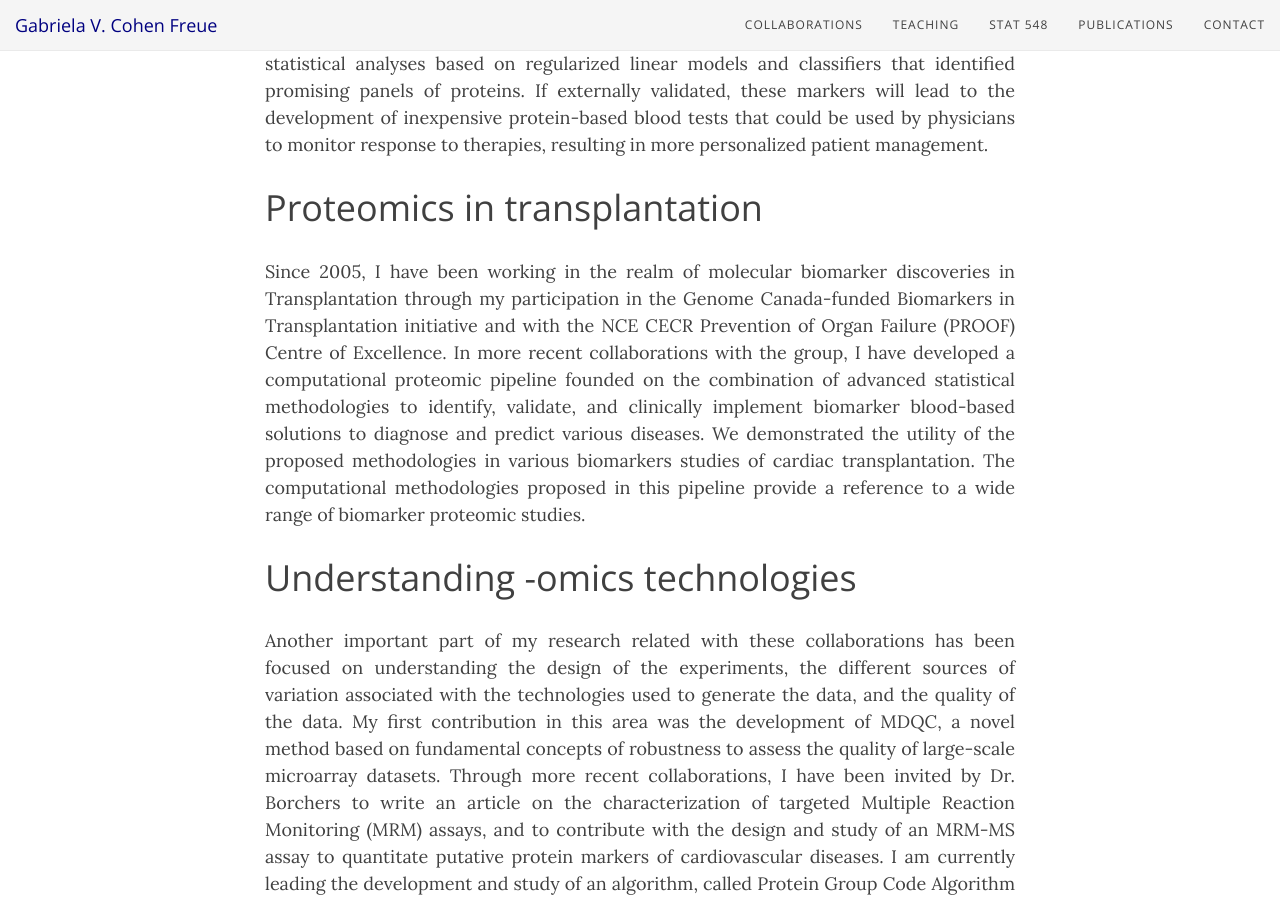
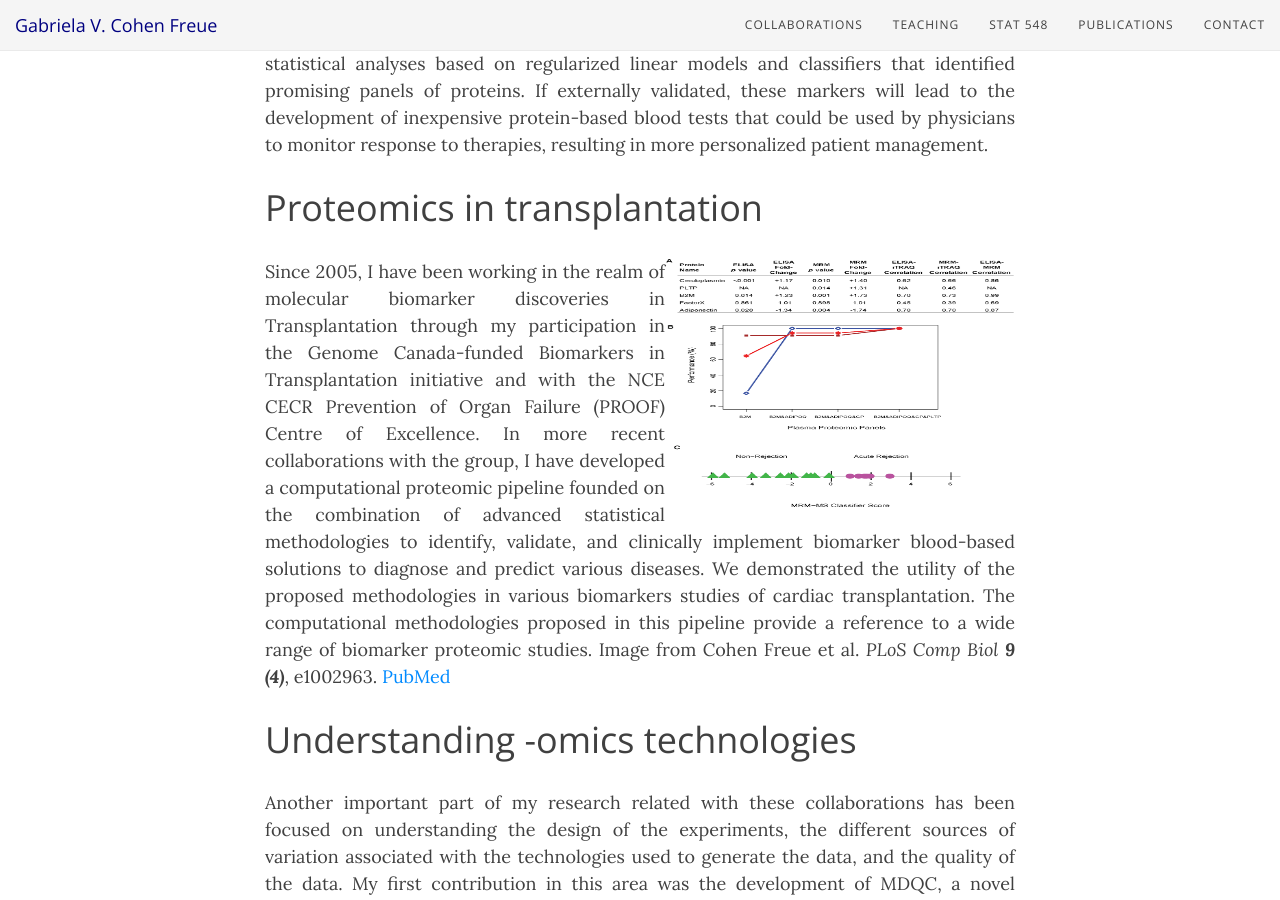
Before and after one commit to gcohenfr/gcohenfr.github.io, a Jekyll site: the page built from collab.md, in a window 1280 px wide and 900 px high, scrolled down 1504 px. Built offline with Jekyll 4.4.1, drawn with Linux system fonts in a browser that asks for light colours; nearby versions of some CDN libraries.

Commit message:
added image in collab

```diff
--- a/collab.md
+++ b/collab.md
@@ -18,7 +18,8 @@ Together with Dr. Scott Tebbutt, from iCAPTURE and PROOF Centre, we are working
 I have worked with Dr. Bruce McManus, from the NCE CECR Prevention of Organ Failure (PROOF) Centre of Excellence (UBC), and Dr. Christoph Borchers, from the Genome BC Proteomics Centre (University of Victoria), on proteomic biomarkers studies of heart failure and cardiovascular diseases (work in progress). We have conducted rigorous statistical analyses based on regularized linear models and classifiers that identified promising panels of proteins. If externally validated, these markers will lead to the development of inexpensive protein-based blood tests that could be used by physicians to monitor response to therapies, resulting in more personalized patient management.
 
 # Proteomics in transplantation
-Since 2005, I have been working in the realm of molecular biomarker discoveries in Transplantation through my participation in the Genome Canada-funded Biomarkers in Transplantation initiative and with the NCE CECR Prevention of Organ Failure (PROOF) Centre of Excellence. In more recent collaborations with the group, I have developed a computational proteomic pipeline founded on the combination of advanced statistical methodologies to identify, validate, and clinically implement biomarker blood-based solutions to diagnose and predict various diseases. We demonstrated the utility of the proposed methodologies in various biomarkers studies of cardiac transplantation. The computational methodologies proposed in this pipeline provide a reference to a wide range of biomarker proteomic studies.
+<img style="float: right;" src="/img/transplant.png" height="250" width="350">
+Since 2005, I have been working in the realm of molecular biomarker discoveries in Transplantation through my participation in the Genome Canada-funded Biomarkers in Transplantation initiative and with the NCE CECR Prevention of Organ Failure (PROOF) Centre of Excellence. In more recent collaborations with the group, I have developed a computational proteomic pipeline founded on the combination of advanced statistical methodologies to identify, validate, and clinically implement biomarker blood-based solutions to diagnose and predict various diseases. We demonstrated the utility of the proposed methodologies in various biomarkers studies of cardiac transplantation. The computational methodologies proposed in this pipeline provide a reference to a wide range of biomarker proteomic studies. Image from Cohen Freue et al. *PLoS Comp Biol* ***9 (4)***, e1002963. [PubMed](https://www.ncbi.nlm.nih.gov/pubmed/23592955)
 
 # Understanding -omics technologies
 Another important part of my research related with these collaborations has been focused on understanding the design of the experiments, the different sources of variation associated with the technologies used to generate the data, and the quality of the data. My first contribution in this area was the development of MDQC, a novel method based on fundamental concepts of robustness to assess the quality of large-scale microarray datasets. Through more recent collaborations, I have been invited by Dr. Borchers to write an article on the characterization of targeted Multiple Reaction Monitoring (MRM) assays, and to contribute with the design and study of an MRM-MS assay to quantitate putative protein markers of cardiovascular diseases. I am currently leading the development and study of an algorithm, called Protein Group Code Algorithm (PGCA), to link groups of identified proteins (instead of single proteins) across multiple experimental runs. The proposed algorithm addresses an unsolved challenge resulting from the protein inference problem in mass spectrometry data (invited to revise and resubmit in PLoS ONE).
```
Also changed, not shown: img/transplant.png (added).
